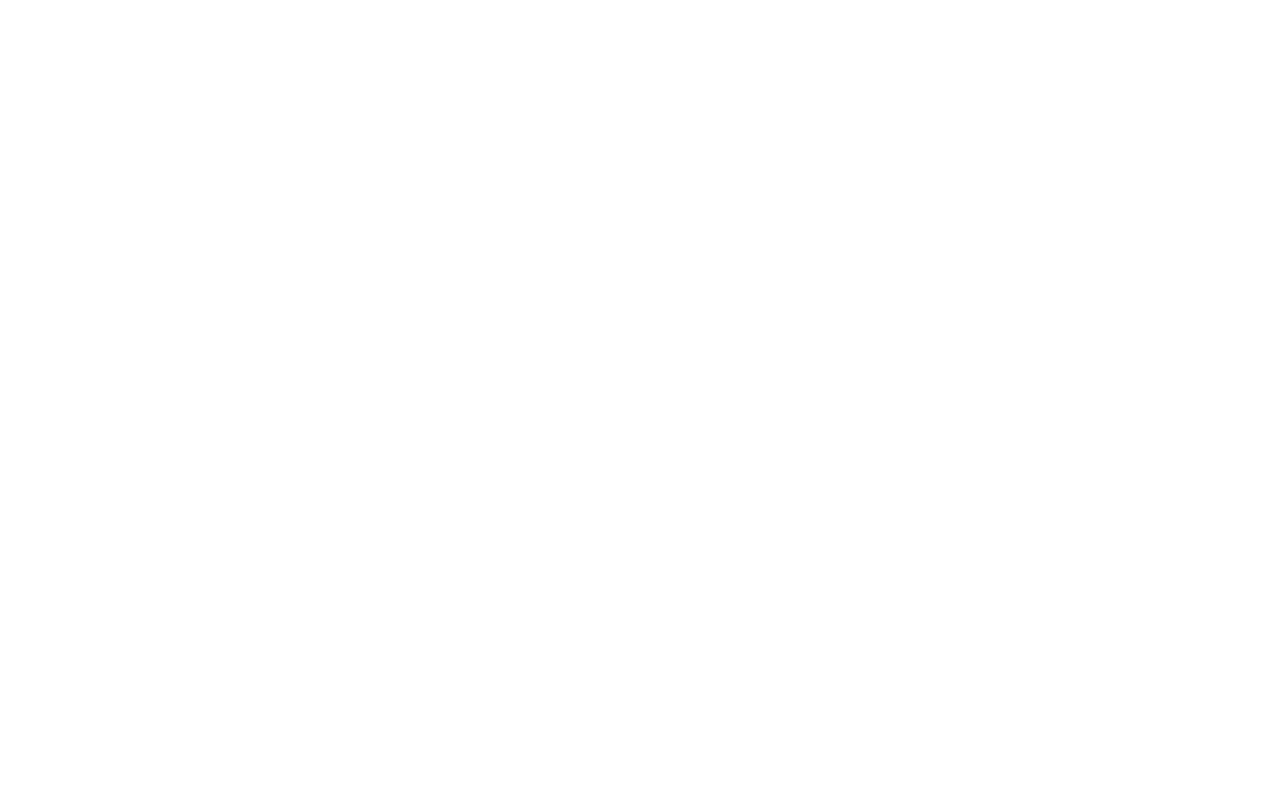
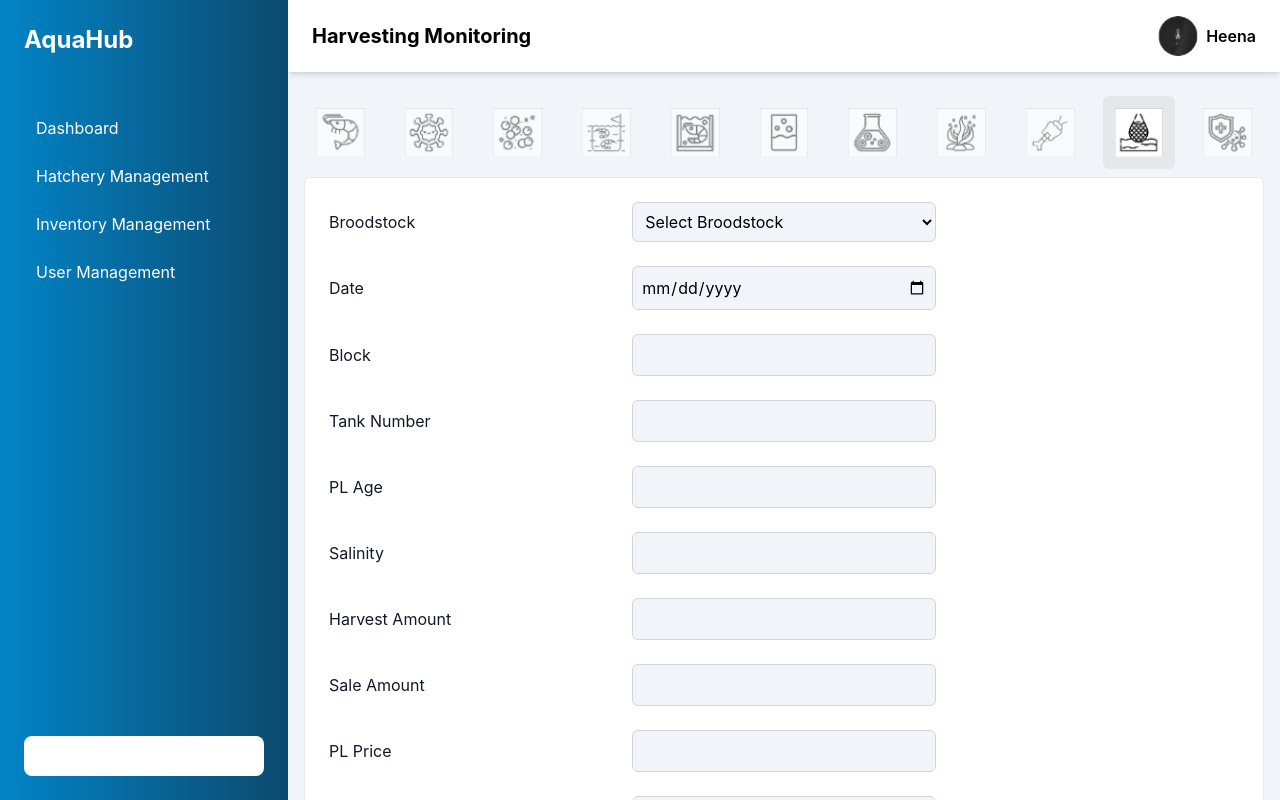
Before and after one commit to VishwaDeAero/aquahub, a React (Create React App) app: page /harvesting-monitoring in a window 1280 px wide. Before the commit this address had no page. Built offline with nearby package versions, Linux system fonts and the light colour scheme; the HTML template or start-up script is replaced by a standard one.

Commit message:
IconNav - Harvesting Monitoring Page Added

```diff
--- a/src/App.js
+++ b/src/App.js
@@ -20,6 +20,7 @@
 import IndoorAlgaeMonitoring from './pages/IndoorAlgaeMonitoring';
 import OutdoorAlgaeMonitoring from './pages/OutdoorAlgaeMonitoring';
 import ArtemiaMonitoring from './pages/ArtemiaMonitoring';
+import HarvestingMonitoring from './pages/HarvestingMonitoring';
 
 function App() {
   return (
@@ -46,6 +47,7 @@
         <Route path="/indoor-algae-monitoring" element={<IndoorAlgaeMonitoring />} />
         <Route path="/outdoor-algae-monitoring" element={<OutdoorAlgaeMonitoring />} />
         <Route path="/artemia-monitoring" element={<ArtemiaMonitoring />} />
+        <Route path="/harvesting-monitoring" element={<HarvestingMonitoring />} />
       </Routes>
     </Router>
   );
--- /dev/null
+++ b/src/pages/HarvestingMonitoring.js
@@ -0,0 +1,108 @@
+import React, { useState } from "react";
+import AppLayout from "../components/layouts/AppLayout";
+import IconNavigation from "../components/IconNavigation";
+
+const HarvestingMonitoring = () => {
+    const [formData, setFormData] = useState({
+        broodstock: "",
+        date: "",
+        block: "",
+        tankNumber: "",
+        plAge: "",
+        salinity: "",
+        harvestAmount: "",
+        saleAmount: "",
+        plPrice: "",
+        area: "",
+        customerName: "",
+        farmName: "",
+        remarks: "",
+    });
+
+    // Handle input changes
+    const handleChange = (e) => {
+        const { name, value } = e.target;
+        setFormData((prevData) => ({
+            ...prevData,
+            [name]: value,
+        }));
+    };
+
+    return (
+        <AppLayout title="Harvesting Monitoring">
+            {/* Scrollable Icon Navigation */}
+            <IconNavigation onSelect={() => { }} />
+
+            <div className="p-6 border rounded-md bg-white shadow-sm">
+
+                {/* Form */}
+                <div className="grid grid-cols-1 gap-6 mb-10">
+                    {/* Broodstock Dropdown */}
+                    <div className="flex items-center">
+                        <label className="w-1/3 text-gray-900">Broodstock</label>
+                        <select
+                            name="broodstock"
+                            value={formData.broodstock}
+                            onChange={handleChange}
+                            className="w-1/3 p-2 border border-gray-300 bg-slate-100 rounded-md"
+                        >
+                            <option value="">Select Broodstock</option>
+                            <option value="Type1">Type 1</option>
+                            <option value="Type2">Type 2</option>
+                            <option value="Type3">Type 3</option>
+                        </select>
+                    </div>
+
+                    {/* Single Fields */}
+                    {[
+                        { label: "Date", name: "date", type: "date" },
+                        { label: "Block", name: "block" },
+                        { label: "Tank Number", name: "tankNumber" },
+                        { label: "PL Age", name: "plAge", type: "number" },
+                        { label: "Salinity", name: "salinity", type: "number" },
+                        { label: "Harvest Amount", name: "harvestAmount", type: "number" },
+                        { label: "Sale Amount", name: "saleAmount", type: "number" },
+                        { label: "PL Price", name: "plPrice", type: "number" },
+                        { label: "Area", name: "area" },
+                        { label: "Customer Name", name: "customerName" },
+                        { label: "Farm Name", name: "farmName" },
+                    ].map(({ label, name, type = "text" }) => (
+                        <div key={name} className="flex items-center">
+                            <label className="w-1/3 text-gray-900">{label}</label>
+                            <input
+                                type={type}
+                                name={name}
+                                value={formData.name}
+                                onChange={handleChange}
+                                className="w-1/3 p-2 border border-gray-300 bg-slate-100 rounded-md"
+                            />
+                        </div>
+                    ))}
+
+                    {/* Remarks Section */}
+                    <div className="mt-6">
+                        <label className="text-lg w-full flex font-bold text-gray-700">Remarks</label>
+                        <textarea
+                            name="remarks"
+                            value={formData.remarks}
+                            onChange={handleChange}
+                            className="w-2/3 p-2 border border-gray-300 bg-slate-100 rounded-md h-24 mt-2"
+                        ></textarea>
+                    </div>
+                </div>
+
+                {/* Buttons */}
+                <div className="flex justify-end mt-6 space-x-4">
+                    <button className="px-4 py-2 w-32 border border-sky-900 bg-gray-200 text-gray-700 rounded-lg hover:bg-gray-300">
+                        Clear
+                    </button>
+                    <button className="px-4 py-2 w-32 bg-sky-900 text-white rounded-lg hover:bg-blue-900">
+                        Save
+                    </button>
+                </div>
+            </div>
+        </AppLayout>
+    );
+};
+
+export default HarvestingMonitoring;
```
